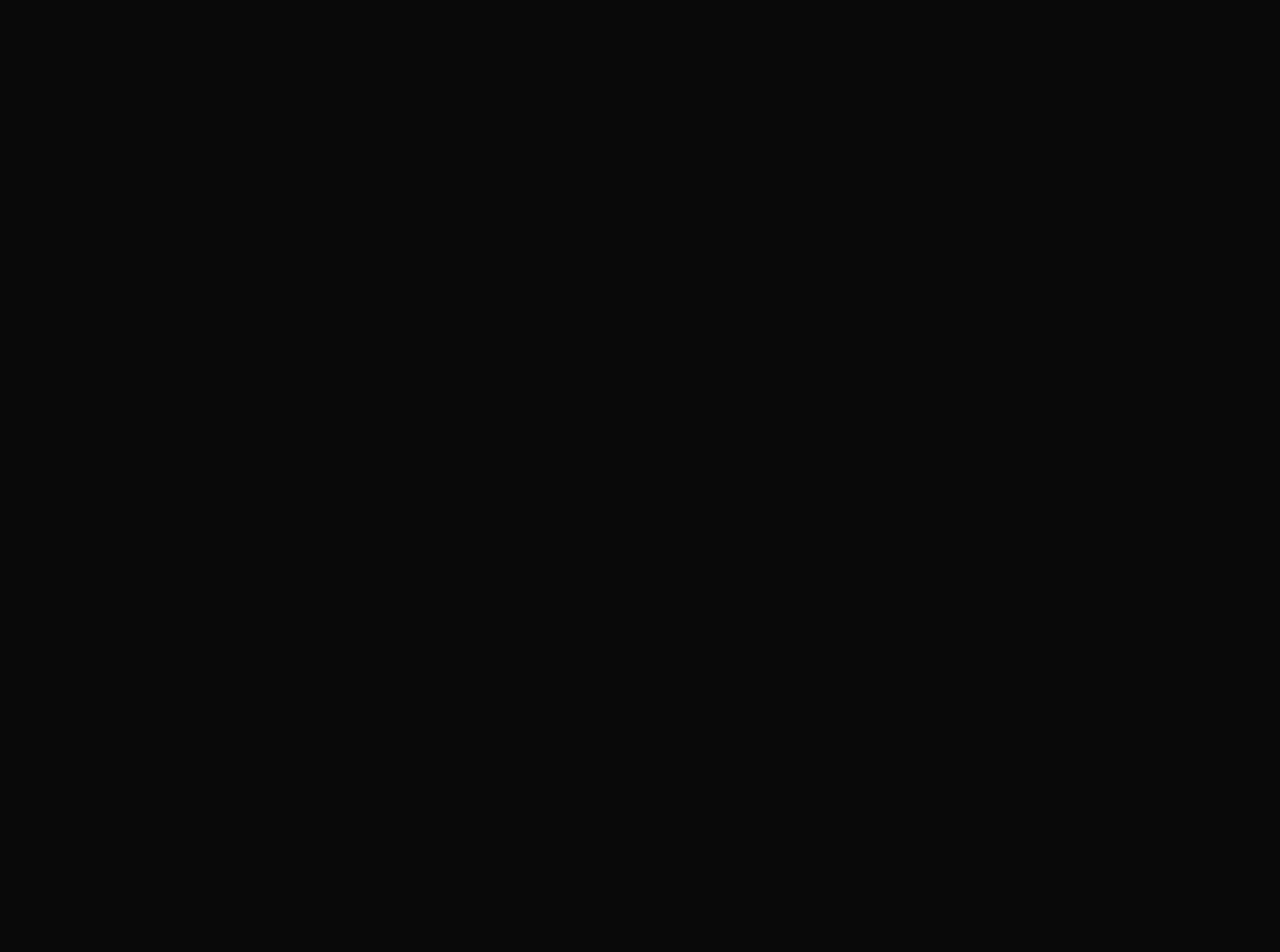
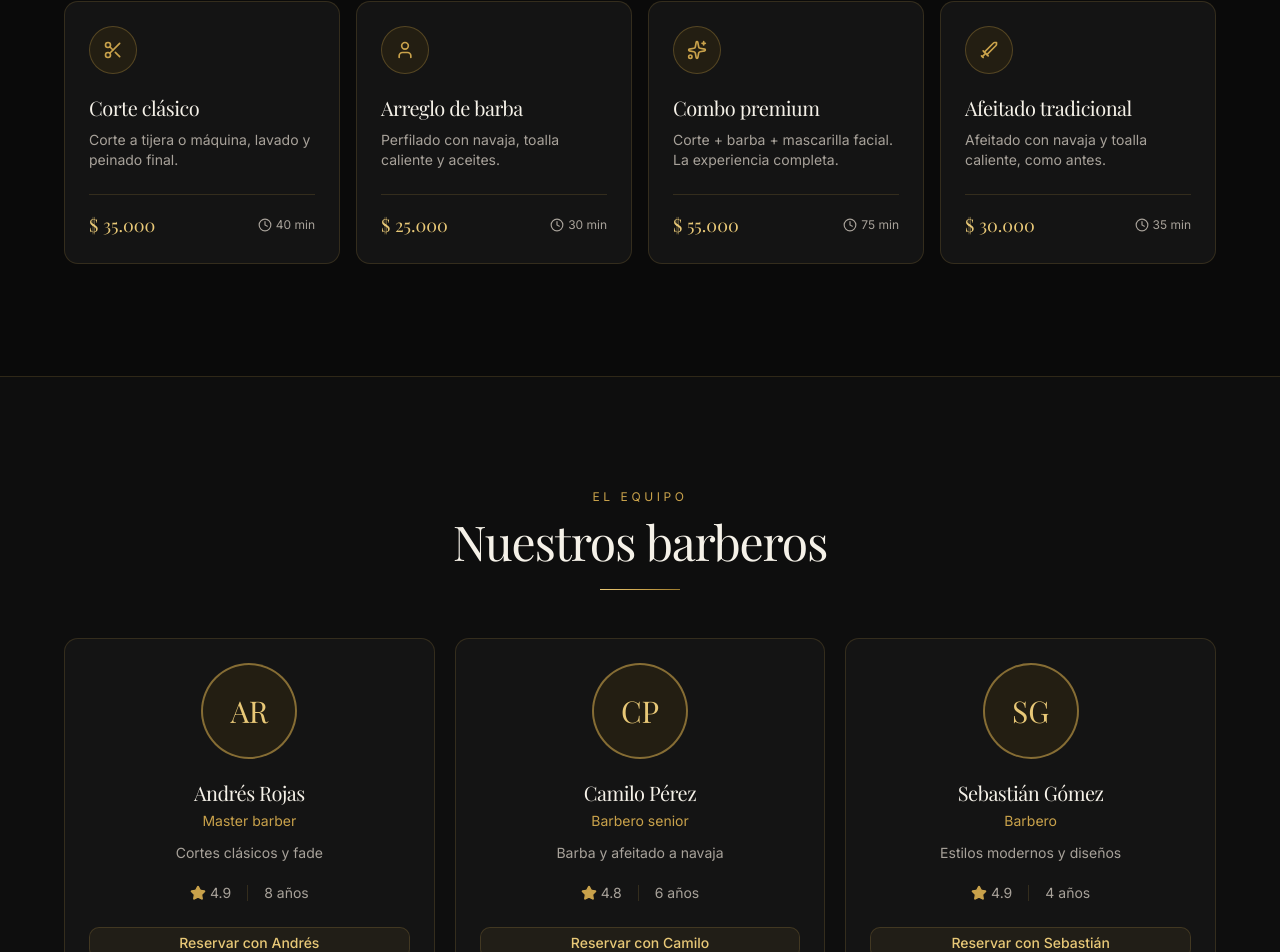
Before and after one commit to alexandersantamariabayona6-lang/BarberPro-, a Next.js app: page / in a window 1280 px wide. Shown: the part 1060-2012 px from the top of the page. Before the commit the page ends 800 px from the top, so only its background shows below. Built offline with nearby package versions, Linux system fonts and the light colour scheme; a web font is replaced by a local one.

Commit message:
feat: secciones de servicios y barberos con datos de ejemplo

```diff
--- a/app/page.tsx
+++ b/app/page.tsx
@@ -1,5 +1,7 @@
 import Navbar from "@/components/layout/navbar";
 import Hero from "@/components/landing/hero";
+import Services from "@/components/landing/services";
+import Barbers from "@/components/landing/barbers";
 
 export default function Home() {
   return (
@@ -7,6 +9,8 @@ export default function Home() {
       <Navbar />
       <main>
         <Hero />
+        <Services />
+        <Barbers />
       </main>
     </>
   );
--- /dev/null
+++ b/components/landing/barbers.tsx
@@ -0,0 +1,71 @@
+"use client";
+
+import { motion } from "framer-motion";
+import { Star } from "lucide-react";
+import { barbers } from "@/lib/data/barbers";
+import { Button } from "@/components/ui/button";
+
+const initials = (name: string) =>
+  name
+    .split(" ")
+    .map((n) => n[0])
+    .join("");
+
+export default function Barbers() {
+  return (
+    <section
+      id="barberos"
+      className="border-t border-border bg-card/40 px-5 py-20 sm:py-28"
+    >
+      <div className="mx-auto max-w-6xl">
+        <div className="mb-12 text-center">
+          <p className="mb-3 text-xs uppercase tracking-[0.3em] text-gold">
+            El equipo
+          </p>
+          <h2 className="text-3xl sm:text-5xl">Nuestros barberos</h2>
+          <div className="mx-auto mt-6 h-px w-20 bg-gold-gradient" />
+        </div>
+
+        <div className="grid gap-5 md:grid-cols-3">
+          {barbers.map((barber, i) => (
+            <motion.article
+              key={barber.id}
+              initial={{ opacity: 0, y: 24 }}
+              whileInView={{ opacity: 1, y: 0 }}
+              viewport={{ once: true, margin: "-60px" }}
+              transition={{ delay: i * 0.1, duration: 0.5 }}
+              className="rounded-xl border border-border bg-card p-6 text-center transition-colors hover:border-gold/50"
+            >
+              {/* Avatar provisional: luego se cambia por foto real */}
+              <div className="mx-auto flex size-24 items-center justify-center rounded-full border-2 border-gold/60 bg-accent font-heading text-3xl text-gold-light">
+                {initials(barber.name)}
+              </div>
+
+              <h3 className="mt-5 text-xl">{barber.name}</h3>
+              <p className="mt-1 text-sm text-gold">{barber.role}</p>
+              <p className="mt-3 text-sm text-muted-foreground">
+                {barber.specialty}
+              </p>
+
+              <div className="mt-5 flex items-center justify-center gap-4 text-sm text-muted-foreground">
+                <span className="flex items-center gap-1">
+                  <Star className="size-4 fill-gold text-gold" />
+                  {barber.rating}
+                </span>
+                <span className="h-4 w-px bg-border" />
+                <span>{barber.years} años</span>
+              </div>
+
+              <Button
+                variant="outline"
+                className="mt-6 w-full border-gold/40 text-gold-light hover:bg-accent hover:text-gold-light"
+              >
+                Reservar con {barber.name.split(" ")[0]}
+              </Button>
+            </motion.article>
+          ))}
+        </div>
+      </div>
+    </section>
+  );
+}
--- /dev/null
+++ b/components/landing/services.tsx
@@ -0,0 +1,61 @@
+"use client";
+
+import { motion } from "framer-motion";
+import { Clock, Scissors, Sparkles, Sword, User } from "lucide-react";
+import { formatPrice, services, type Service } from "@/lib/data/services";
+
+const icons: Record<Service["icon"], typeof Scissors> = {
+  scissors: Scissors,
+  beard: User,
+  combo: Sparkles,
+  razor: Sword,
+};
+
+export default function Services() {
+  return (
+    <section id="servicios" className="px-5 py-20 sm:py-28">
+      <div className="mx-auto max-w-6xl">
+        <div className="mb-12 text-center">
+          <p className="mb-3 text-xs uppercase tracking-[0.3em] text-gold">
+            Lo que hacemos
+          </p>
+          <h2 className="text-3xl sm:text-5xl">Nuestros servicios</h2>
+          <div className="mx-auto mt-6 h-px w-20 bg-gold-gradient" />
+        </div>
+
+        <div className="grid gap-4 sm:grid-cols-2 lg:grid-cols-4">
+          {services.map((service, i) => {
+            const Icon = icons[service.icon];
+            return (
+              <motion.article
+                key={service.id}
+                initial={{ opacity: 0, y: 24 }}
+                whileInView={{ opacity: 1, y: 0 }}
+                viewport={{ once: true, margin: "-60px" }}
+                transition={{ delay: i * 0.08, duration: 0.5 }}
+                className="group flex flex-col rounded-xl border border-border bg-card p-6 transition-all duration-300 hover:-translate-y-1 hover:border-gold/50 hover:shadow-[0_0_30px_-10px] hover:shadow-gold/40"
+              >
+                <div className="mb-5 flex size-12 items-center justify-center rounded-full border border-gold/30 bg-accent text-gold transition-colors group-hover:bg-gold group-hover:text-primary-foreground">
+                  <Icon className="size-5" />
+                </div>
+                <h3 className="text-xl">{service.name}</h3>
+                <p className="mt-2 flex-1 text-sm text-muted-foreground">
+                  {service.description}
+                </p>
+                <div className="mt-6 flex items-center justify-between border-t border-border pt-4">
+                  <span className="font-heading text-lg text-gold-light">
+                    {formatPrice(service.price)}
+                  </span>
+                  <span className="flex items-center gap-1 text-xs text-muted-foreground">
+                    <Clock className="size-3.5" />
+                    {service.duration} min
+                  </span>
+                </div>
+              </motion.article>
+            );
+          })}
+        </div>
+      </div>
+    </section>
+  );
+}
--- /dev/null
+++ b/lib/data/barbers.ts
@@ -0,0 +1,35 @@
+export type Barber = {
+  id: string;
+  name: string;
+  role: string;
+  specialty: string;
+  rating: number;
+  years: number;
+};
+
+export const barbers: Barber[] = [
+  {
+    id: "andres",
+    name: "Andrés Rojas",
+    role: "Master barber",
+    specialty: "Cortes clásicos y fade",
+    rating: 4.9,
+    years: 8,
+  },
+  {
+    id: "camilo",
+    name: "Camilo Pérez",
+    role: "Barbero senior",
+    specialty: "Barba y afeitado a navaja",
+    rating: 4.8,
+    years: 6,
+  },
+  {
+    id: "sebastian",
+    name: "Sebastián Gómez",
+    role: "Barbero",
+    specialty: "Estilos modernos y diseños",
+    rating: 4.9,
+    years: 4,
+  },
+];
--- /dev/null
+++ b/lib/data/services.ts
@@ -0,0 +1,50 @@
+export type Service = {
+  id: string;
+  name: string;
+  description: string;
+  price: number;
+  duration: number; // minutos
+  icon: "scissors" | "beard" | "combo" | "razor";
+};
+
+export const services: Service[] = [
+  {
+    id: "corte-clasico",
+    name: "Corte clásico",
+    description: "Corte a tijera o máquina, lavado y peinado final.",
+    price: 35000,
+    duration: 40,
+    icon: "scissors",
+  },
+  {
+    id: "barba",
+    name: "Arreglo de barba",
+    description: "Perfilado con navaja, toalla caliente y aceites.",
+    price: 25000,
+    duration: 30,
+    icon: "beard",
+  },
+  {
+    id: "combo-premium",
+    name: "Combo premium",
+    description: "Corte + barba + mascarilla facial. La experiencia completa.",
+    price: 55000,
+    duration: 75,
+    icon: "combo",
+  },
+  {
+    id: "afeitado",
+    name: "Afeitado tradicional",
+    description: "Afeitado con navaja y toalla caliente, como antes.",
+    price: 30000,
+    duration: 35,
+    icon: "razor",
+  },
+];
+
+export const formatPrice = (value: number) =>
+  new Intl.NumberFormat("es-CO", {
+    style: "currency",
+    currency: "COP",
+    maximumFractionDigits: 0,
+  }).format(value);
```
